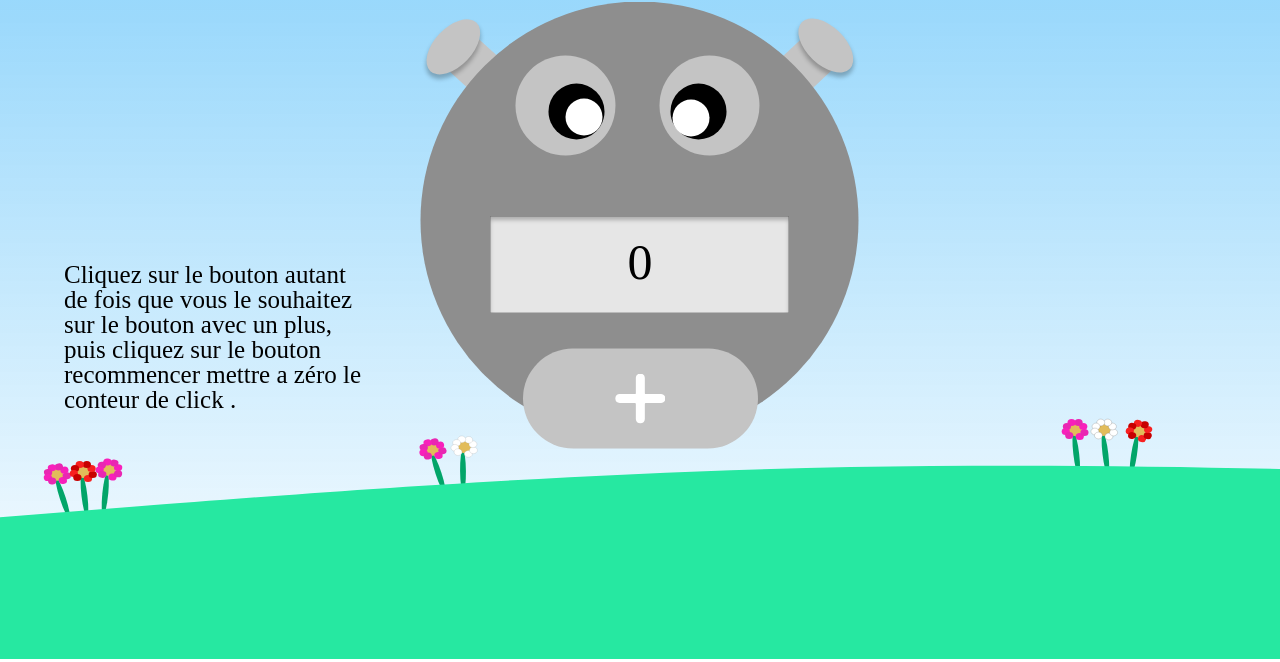
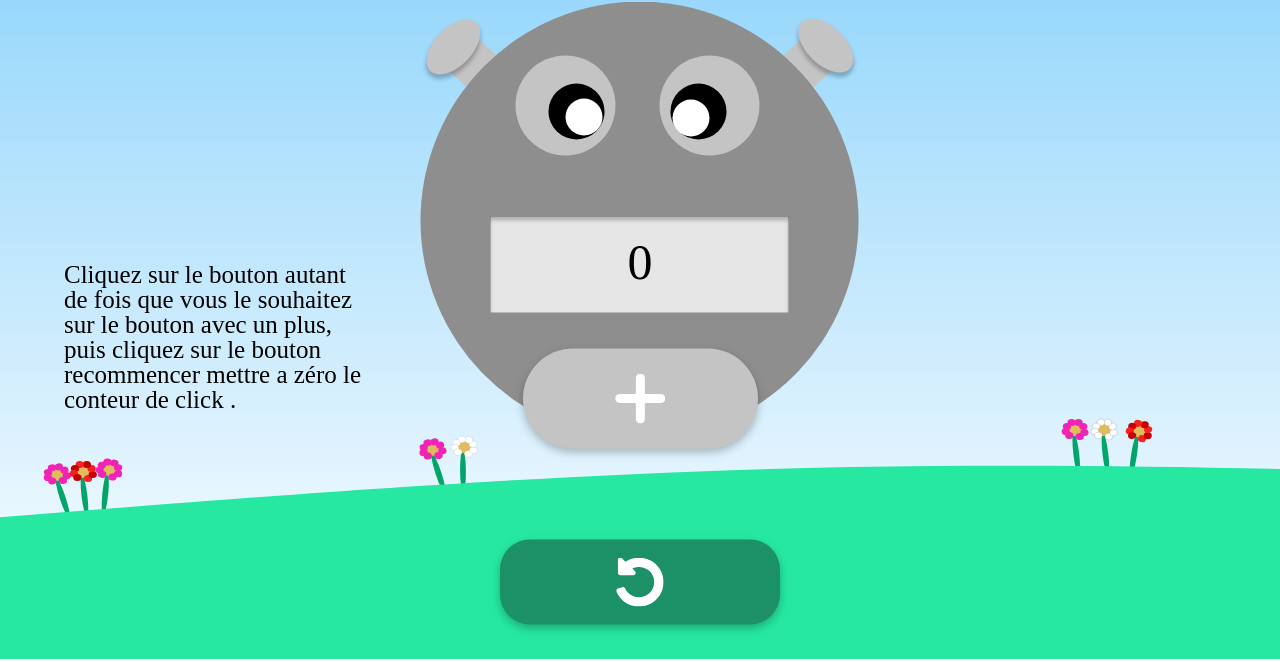
Before and after one commit to Noh4m/TallyClickCounter, a plain HTML site: page index.html in a window 1280 px wide. Shown: the part 138-800 px from the top of the page. Drawn offline with Linux system fonts and the light colour scheme.

Commit message:
TallyClickCounter Css

```diff
--- a/style.css
+++ b/style.css
@@ -68,7 +68,34 @@ article>p {
     left: 50%;
     transform: translate(-50%, -50%);
     z-index: 1;
+    filter: drop-shadow(0px 4px 4px rgba(0, 0, 0, 0.25));
 }
+
+#reset {
+    position: absolute;
+    background-color: #1C9066;
+    width: 280px;
+    height: 85px;
+    border-radius: 30px;
+    top: 90%;
+    left: 50%;
+    transform: translate(-50%, -50%);
+    z-index: 1;
+    filter: drop-shadow(0px 4px 4px rgba(0, 0, 0, 0.25));
+}
+
+#RIcon {
+    position: absolute;
+    color: white;
+    font-size: 30px;
+    left: 50%;
+    top: 50%;
+    transform: translate(-50%, -50%);
+    height: 50px;
+}
+
+
+
 
 #PlusIcon {
     position: absolute;
@@ -86,6 +113,17 @@ article>p {
     background: #989898;
 
 
+
+}
+
+
+
+
+#reset:active {
+
+    background: #0f5039;
+
+
 }
 
 #logoSnake {
```
